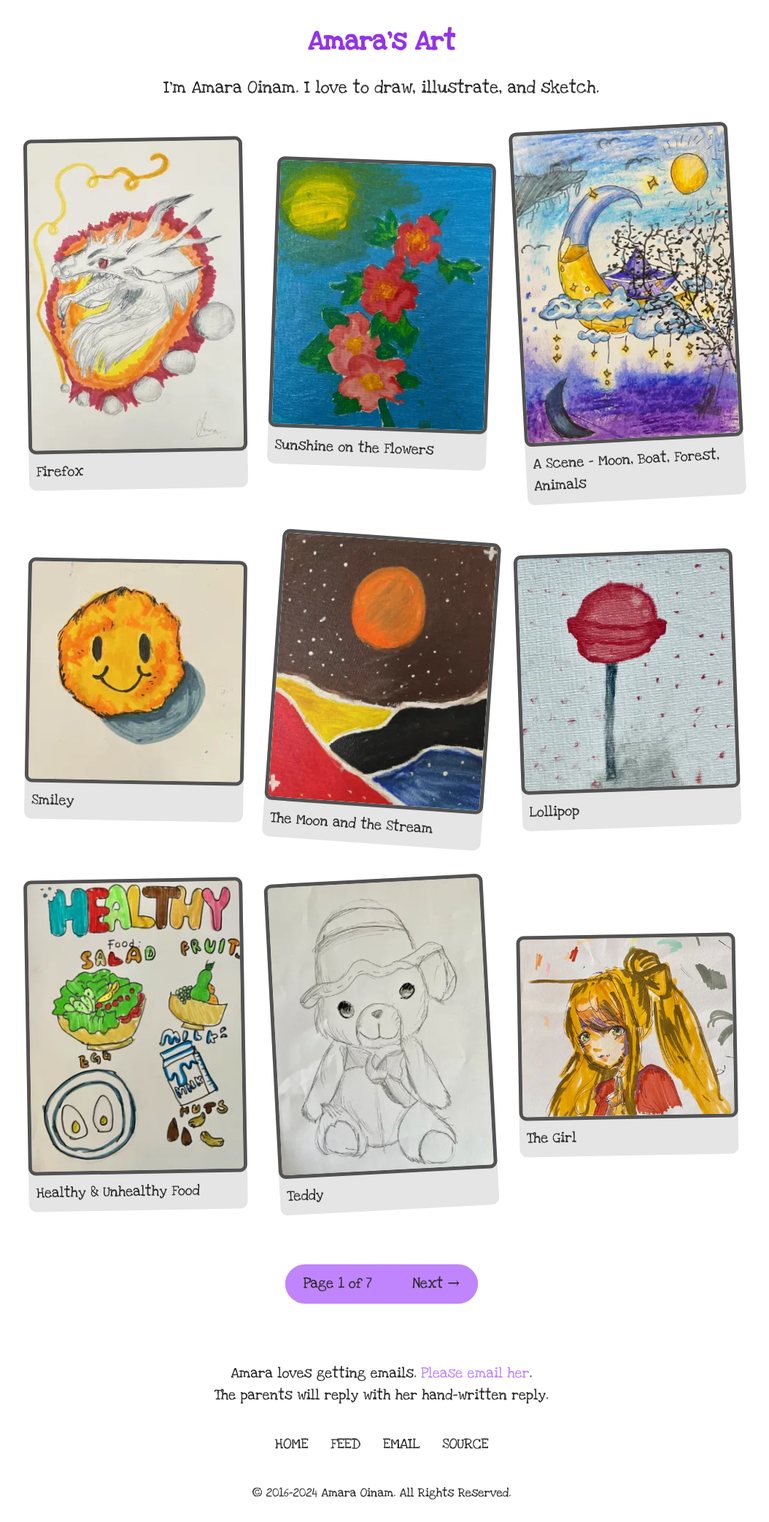
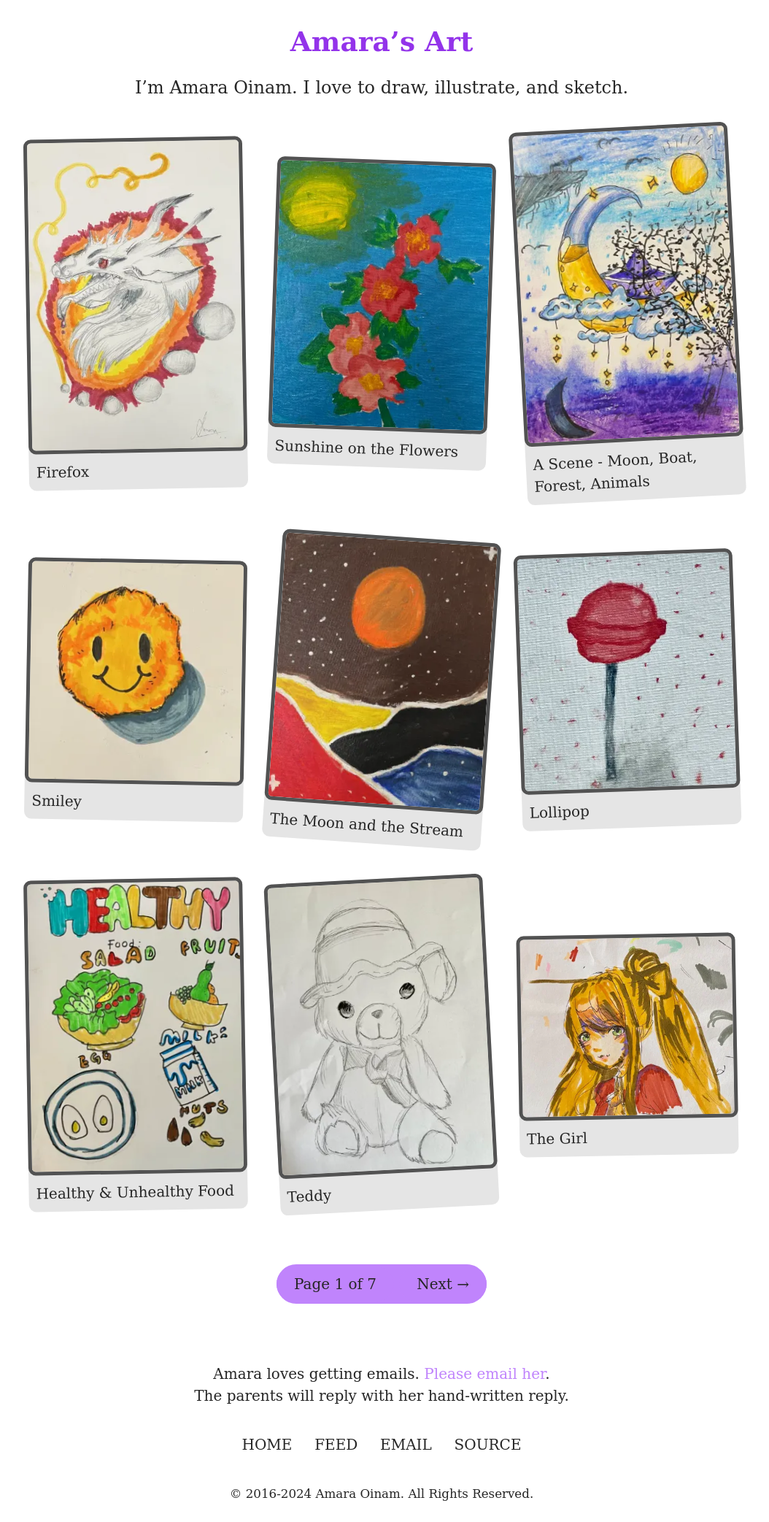
Before and after one commit to oinam/amara.oinam.art, a Jekyll site: the page built from index.html, in a window 1280 px wide. Shown: the whole page at 73% size, without its empty margins (117-1171 px from the left). Built offline with Jekyll 4.4.1, drawn with Linux system fonts in a browser that asks for light colours; some web fonts are replaced; the list of posts is cut into pages by our own code; comment, search, counter and statistics services are not loaded.

Commit message:
Moved to Google Fonts via CloudFlare fonts.

```diff
--- a/_includes/css/config.css
+++ b/_includes/css/config.css
@@ -52,7 +52,7 @@
   --font-family-monospace: Consolas, "Andale Mono WT", "Andale Mono", "Lucida Console", "Lucida Sans Typewriter", "DejaVu Sans Mono", "Bitstream Vera Sans Mono", "Liberation Mono", "Nimbus Mono L", Monaco, "Courier New", Courier, monospace;
   --font-family-cursive: "Comic Sans MS", cursive;
 
-  --font-family: "Love Ya Like A Sister", var(--font-family-serif);
+  --font-family: "Playpen Sans", var(--font-family-serif);
 
   --color-dark: #262626;
   --color-dark-tint: #525252;
--- /dev/null
+++ b/_includes/fonts.html
@@ -0,0 +1,3 @@
+<link rel="preconnect" href="https://fonts.googleapis.com">
+<link rel="preconnect" href="https://fonts.gstatic.com" crossorigin>
+<link href="https://fonts.googleapis.com/css2?family=Bubblegum+Sans&family=Delius+Swash+Caps&family=Playpen+Sans:wght@100..800&display=swap" rel="stylesheet">
--- a/_layouts/default.html
+++ b/_layouts/default.html
@@ -23,11 +23,10 @@
 <meta name="msapplication-TileColor" content="#da532c">
 <meta name="theme-color" content="#fafafa">
 
+{% include fonts.html %}
+
 <link rel="stylesheet" href="/styles.css">
 <link rel="alternate" type="application/rss+xml" title="{{ site.title }}" href="{{ site.url }}/feed.xml">
-
-<link rel="preload" href="/static/fonts/loveyalikeasister-regular.woff2" as="font" type="font/woff2" crossorigin="">
-<link rel="preload" href="/static/fonts/loveyalikeasister-regular.woff" as="font" type="font/woff" crossorigin="">
 
 <link rel="prefetch" href="{{ page.previous.url | prepend: site.baseurl | prepend: site.url }}">
 <link rel="prefetch" href="{{ page.next.url | prepend: site.baseurl | prepend: site.url }}">
```
Also changed, not shown: README.md, static/fonts/loveyalikeasister-regular.woff (deleted), static/fonts/loveyalikeasister-regular.woff2 (deleted).
